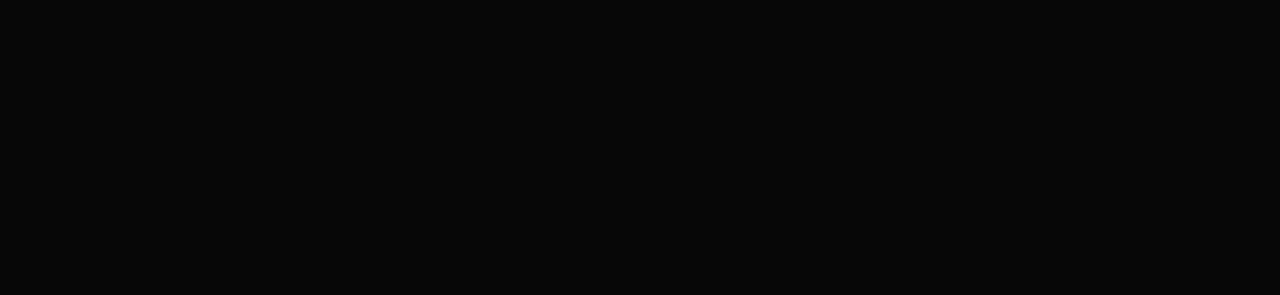
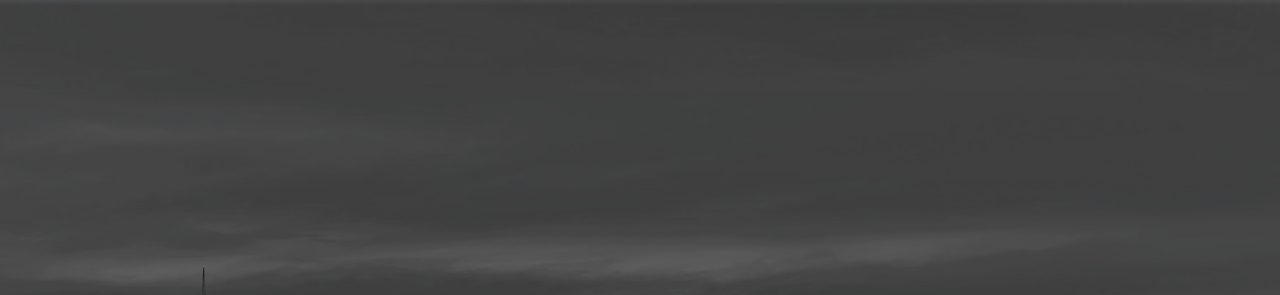
Before and after one commit to jwcrown/Portfolio, a website with bundled scripts: page index.html in a window 1280 px wide. Shown: the top 295 px of the page. Built offline with nearby package versions, Linux system fonts and the light colour scheme; files whose address does not match are found by name.

Commit message:
failed to change properly changing back

```diff
--- a/css/custom.css
+++ b/css/custom.css
@@ -42,7 +42,7 @@
   margin-bottom: 10px;
 }
 
-section #intro {
-  background-image: url('img/seattle.jpg');
+#intro {
+  background-image: url('./../img/seattle.jpg');
   background-size: cover;
 }
```
